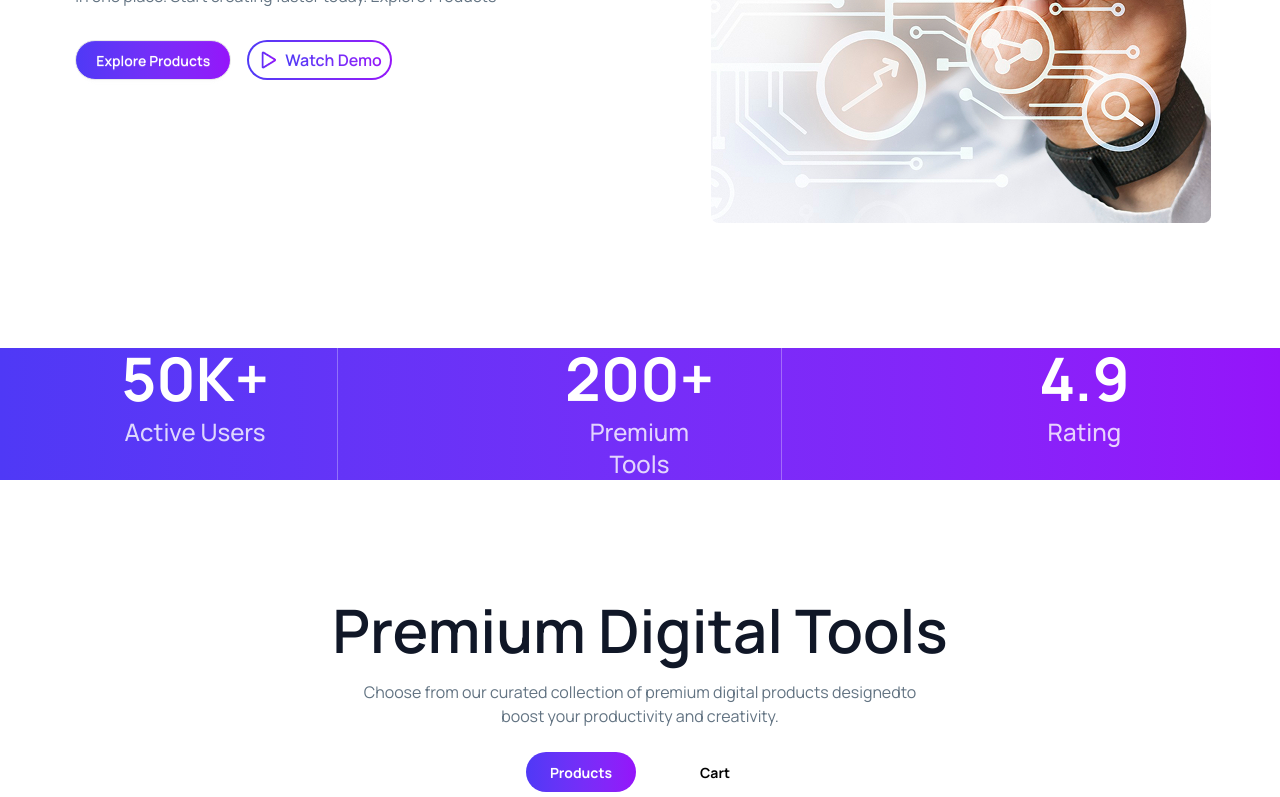
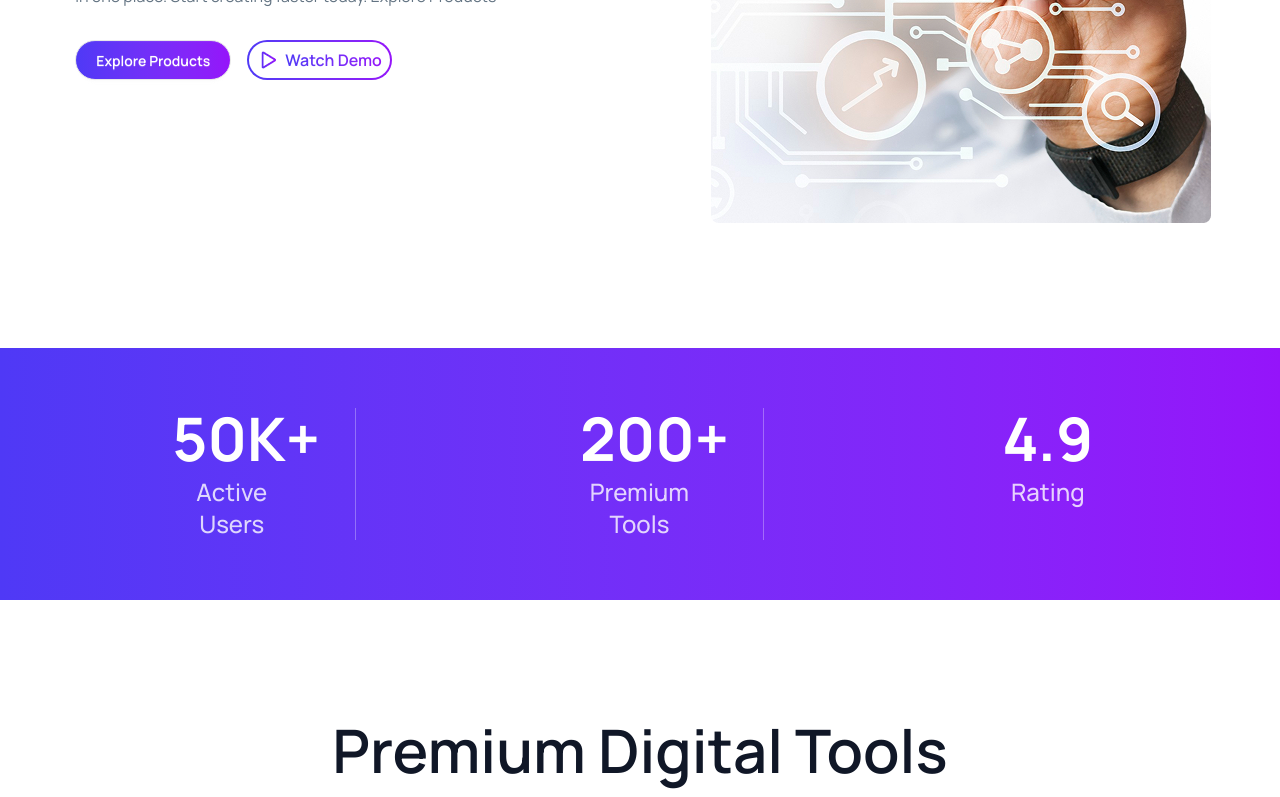
Before and after one commit to mdsiddik51/Digi-Tools, a React (Vite) app: page / in a window 1280 px wide. Shown: the part 522-1319 px from the top of the page. Built offline with nearby package versions, Linux system fonts and the light colour scheme.

Commit message:
fix a bug

```diff
--- a/src/status.jsx
+++ b/src/status.jsx
@@ -1,6 +1,6 @@
 const Status = () => {
   return (
-    <div className="bg-linear-to-r from-[#4F39F6] to-[#9514FA] flex justify-center items-center">
+    <div className="bg-linear-to-r p-10 md:p-15 from-[#4F39F6] to-[#9514FA] flex justify-center items-center">
       <div className="max-w-11/12  mx-auto grid grid-cols-1 md:grid-cols-3 gap-6 md:gap-40 text-center text-white ">
         <div className="border-b md:border-b-0 md:border-r border-white/30 pb-8 md:pb-0 md:px-16">
           <h1 className="text-5xl md:text-6xl font-bold mb-2">50K+</h1>
```
